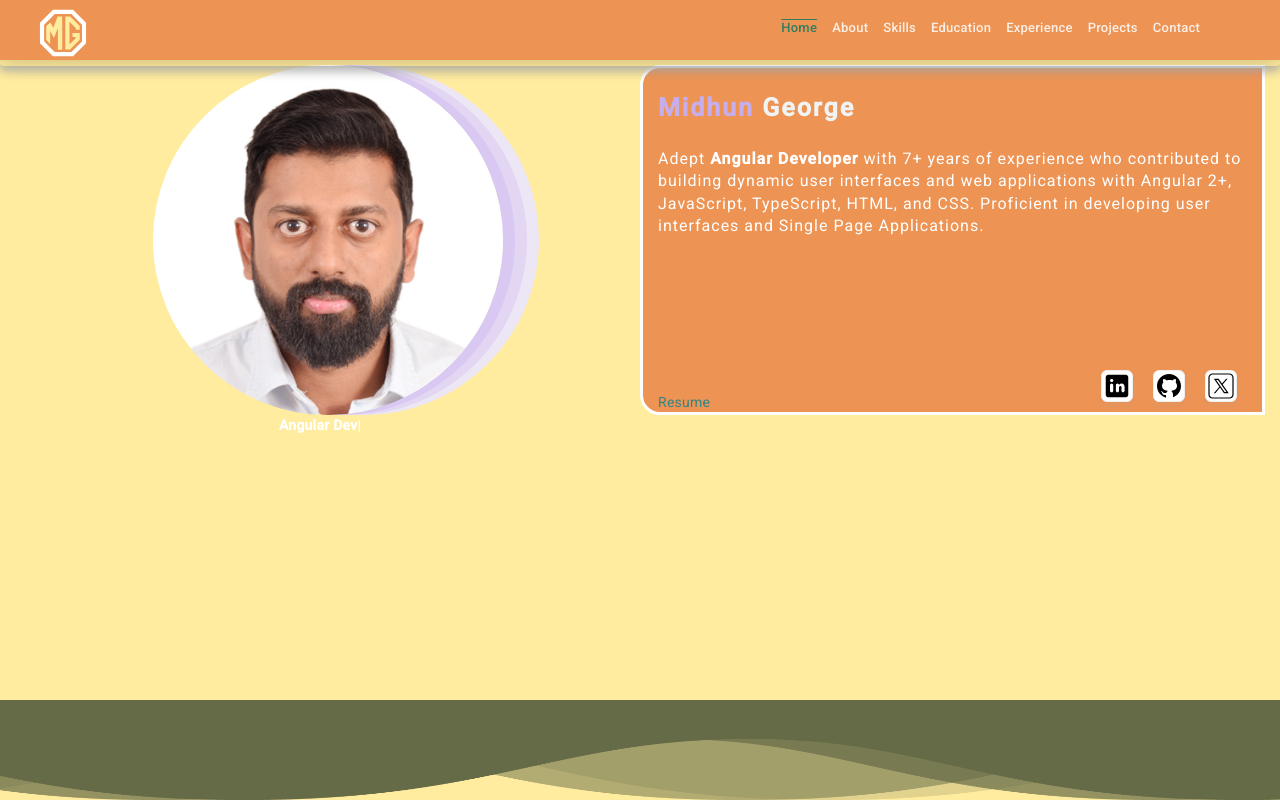
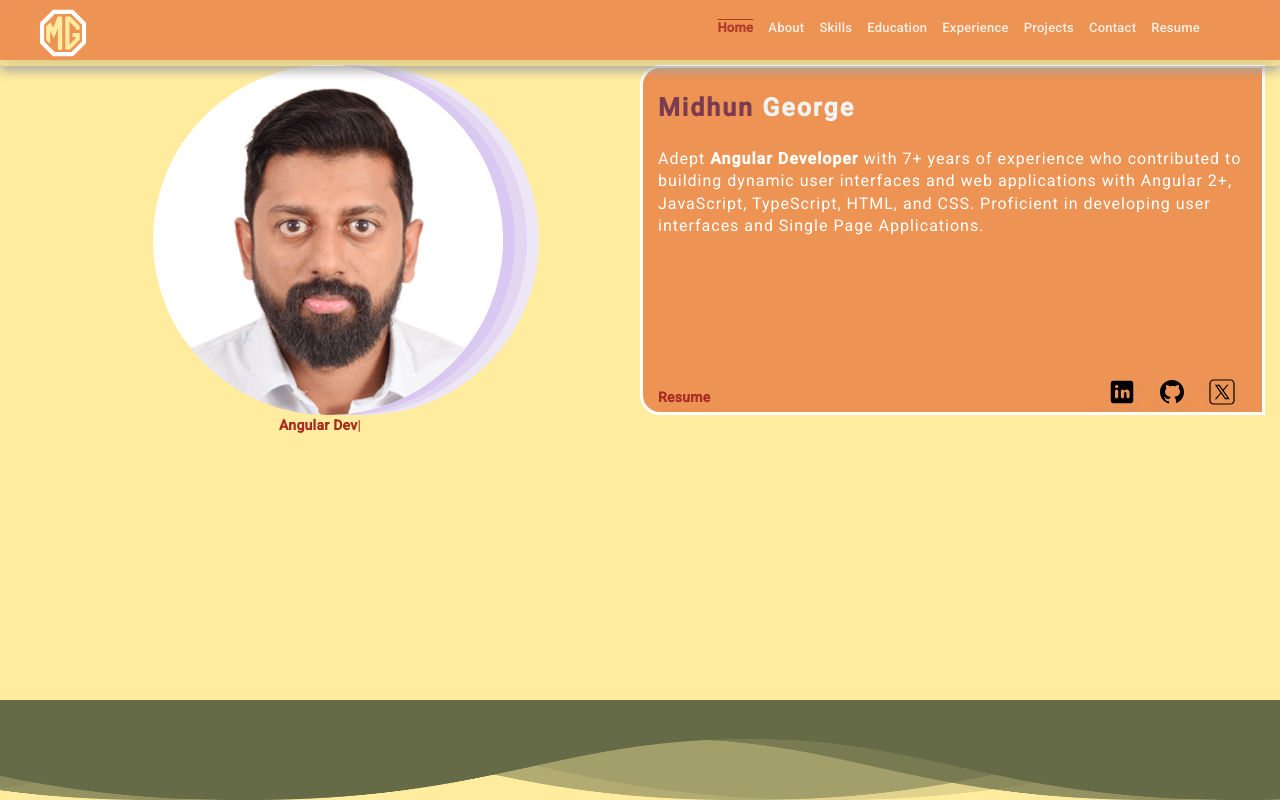
Before and after one commit to midhun-george/portfolio, an Angular app: page / in a window 1280 px wide. Built offline with nearby package versions, Linux system fonts and the light colour scheme; no server answers.

Commit message:
projects

```diff
--- a/src/app/app.component.ts
+++ b/src/app/app.component.ts
@@ -29,7 +29,9 @@ constructor(private gaservice:GaService){}
     let lat:any = '';
     let lon:any = '';
     let scope =this;
+    try{
     navigator.geolocation.getCurrentPosition(function(params) {
+      console.log(params);
       lat = params.coords.latitude;
       lon = params.coords.longitude;
       if(lat && lon){
@@ -53,6 +55,9 @@ constructor(private gaservice:GaService){}
       });
      }
     })
+  }catch(e){
+    console.log(e);
+  }
 
 
   }
--- a/src/app/components/home/home.component.css
+++ b/src/app/components/home/home.component.css
@@ -43,7 +43,7 @@
   .typings{
     width: 50%;
     text-align: center;
-    color: #FFF;
+    color: #a82c23;
   }
   span.typed-element {
     font-weight: bold;
@@ -56,7 +56,7 @@
   }
 
   .profileDescription h1 span {
-    color: #c7adeb;
+    color: #7c3b51;
     font-weight: bold;
   }
   span.surname {
@@ -81,6 +81,7 @@
     display: -ms-flexbox;
     display: flex;
     list-style: none;
+    margin-bottom: 5px;
   }
   .socialsResume{
     display: flex;
@@ -88,15 +89,18 @@
     place-content: space-between;
     align-items: self-end;
   }
+  .resumeLink{
+    margin-bottom: 5px;
+  }
   .socialsList li {
     margin: 0 10px;
   }
 
   .socialsList li a {
-    background-color: white;
+    background-color: #ED9455 !important;
     border-radius: 6px;
     color: #8444df;
-    border: 1px solid #eee;
+
     -webkit-box-shadow: 0px 4px 6px rgba(134, 151, 168, 0.1);
             box-shadow: 0px 4px 6px rgba(134, 151, 168, 0.1);
     -webkit-transition: all 0.3s ease-in;
--- a/src/app/components/nav/nav.component.css
+++ b/src/app/components/nav/nav.component.css
@@ -79,12 +79,13 @@ nav{
 }
 
 .navbar a.is-active{
-    color: #117964;
+    color: #a82c23;
     text-decoration: overline;
+    font-weight: bold;
 }
 
 .navbar a:hover{
-    color: #117964;
+    color: #272d2c;
 }
 
 @media (max-width: 768px){
--- a/src/app/components/nav/nav.component.html
+++ b/src/app/components/nav/nav.component.html
@@ -1,5 +1,5 @@
 <nav>
-    <div class="logo" >
+    <div class="logo" style="z-index: 9999999 !important;">
         <img src="assets/image/mg1.svg" [routerLink]="['/']" alt="Logo Image" >
     </div>
 
@@ -19,6 +19,7 @@
                 <li><a [routerLink]="['/experience/']" [routerLinkActive]="'is-active'" (click)="hideMenu()">Experience</a></li>
                 <li><a [routerLink]="['/project/']" [routerLinkActive]="'is-active'" (click)="hideMenu()">Projects</a></li>
                 <li><a [routerLink]="['/contact/']" [routerLinkActive]="'is-active'" (click)="hideMenu()">Contact</a></li>
+                <li><a href="assets/docs/MidhunGeorge_CV_2024.pdf" target="_blank" title="download resume">Resume</a></li>
 
             </ul>
 
--- a/src/app/components/nav/nav.component.ts
+++ b/src/app/components/nav/nav.component.ts
@@ -29,5 +29,10 @@ export class NavComponent implements OnInit{
 
     }
   }
-
+  downloadResume(){
+    $("input").prop("checked", "");
+  }
+  goHome(){
+    debugger;
+  }
 }
--- a/src/styles.css
+++ b/src/styles.css
@@ -283,7 +283,8 @@ body{
   background-color: #FFEC9E !important;
 }
 span.link-color, .resumeLink {
-  color: #328484 !important;
+  color: #a82c23 !important;
+  font-weight: bold;
 }
 span.link-color:hover {
   font-weight: bold !important;
```
